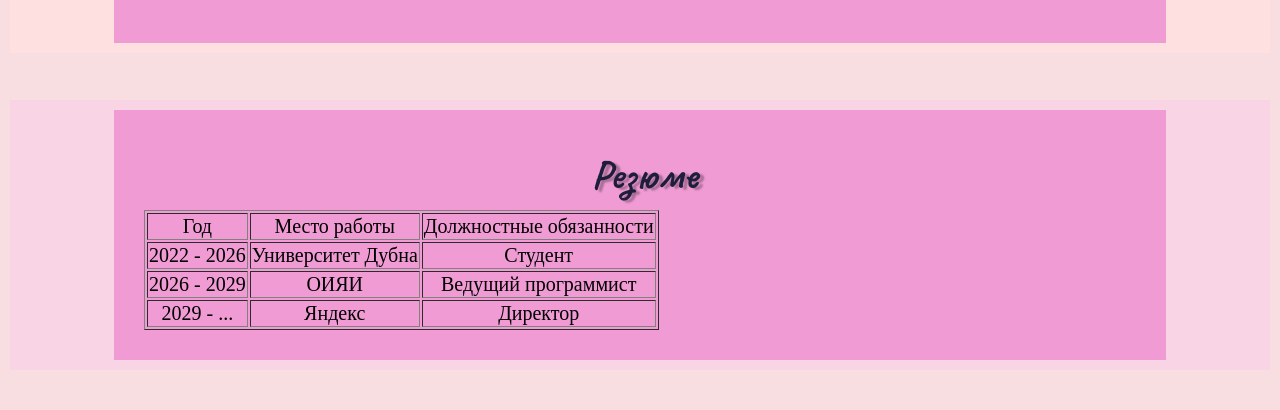
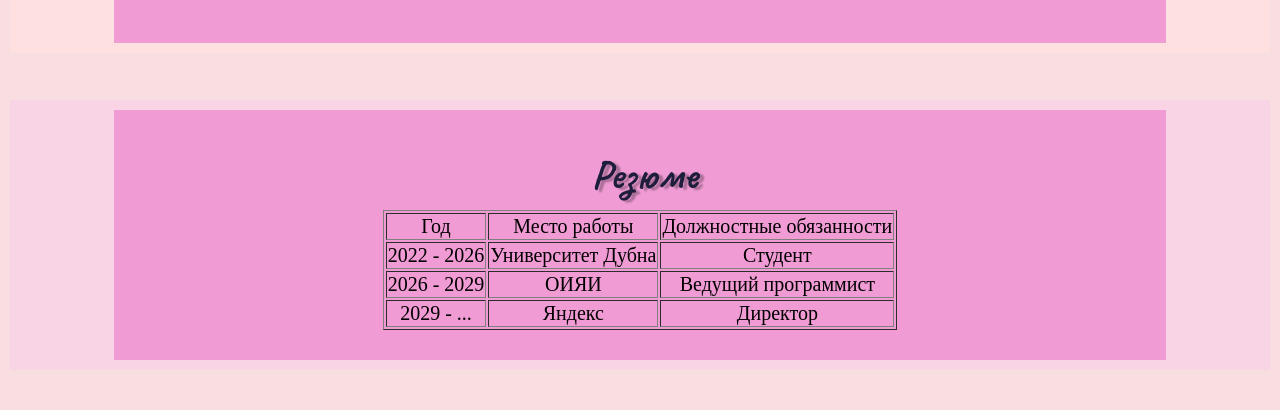
Before and after one commit to ArinaB22/ArinaB22.github.io, a plain HTML site: page ВТ/resume.html in a window 1280 px wide. Shown: the part 260-670 px from the top of the page. Drawn offline with Linux system fonts and the light colour scheme.

Commit message:
изменение флекса

```diff
--- a/ВТ/resume.html
+++ b/ВТ/resume.html
@@ -27,7 +27,7 @@
         </div>
     </header>
     <main>
-        <div class="wrapper">
+        <div class="wrapper centre-flex">
         <h1>Резюме</h1>
         <table border="1">
             <tr>
--- a/ВТ/style.css
+++ b/ВТ/style.css
@@ -45,10 +45,10 @@ main
     padding: 30px;
 }
 
-.image
+.centre-flex
 {
     display: flex;
-    flex-direction: row;
+    flex-direction: column;
     align-items: center;
     flex-wrap: wrap;
     justify-content: center;
```
Also changed, not shown: ВТ/index.html (+1 -1 lines).
